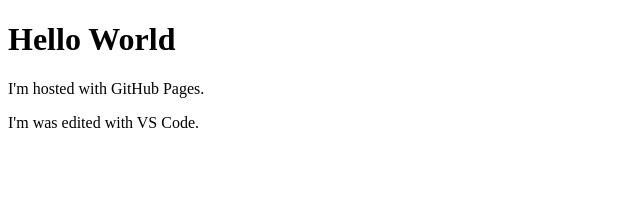
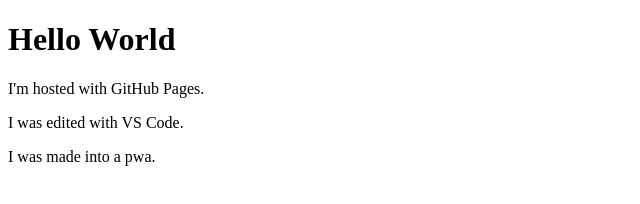
Before and after one commit to dl-alexandre/dl-alexandre.github.io, a plain HTML site: page index.html in a window 1280 px wide. Shown: the whole page, without its empty margins (0-640 px from the left). Drawn offline with Linux system fonts and the light colour scheme.

Commit message:
PWA edit

```diff
--- a/index.html
+++ b/index.html
@@ -3,14 +3,15 @@
     <head>
         <meta charset="UTF-8">
             <meta name="viewport" content="width=device-width, initial-scale=1.0">
-                <title>GitHub Page as PWA</title>
+                <title>Dalton's Gitpage</title>
                 <link rel="canonical" href="https://dl-alexandre.github.io/dl-alexandre.github.io/" />
                 <link rel="manifest" href="/dl-alexandre.github.io/manifest.webmanifest">
     </head>
     <body>
 <h1>Hello World</h1>
 <p>I'm hosted with GitHub Pages.</p>
-<p>I'm was edited with VS Code.</p>
+<p>I was edited with VS Code.</p>
+<p>I was made into a pwa.</p>
 <script>
     if (navigator.serviceWorker) {
         navigator.serviceWorker.register('/dl-alexandre.github.io/sw.js', { scope: '/dl-alexandre.github.io/' });
```
Also changed, not shown: manifest.webmanifest.
